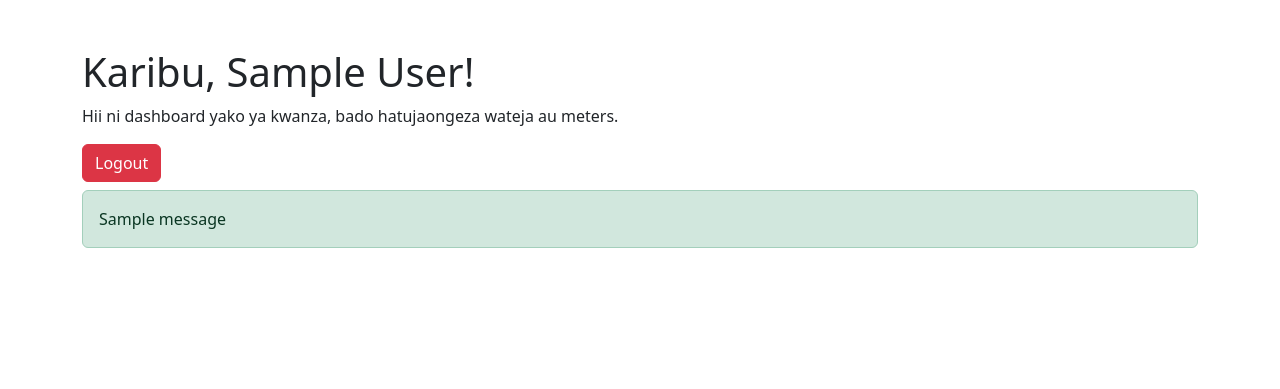
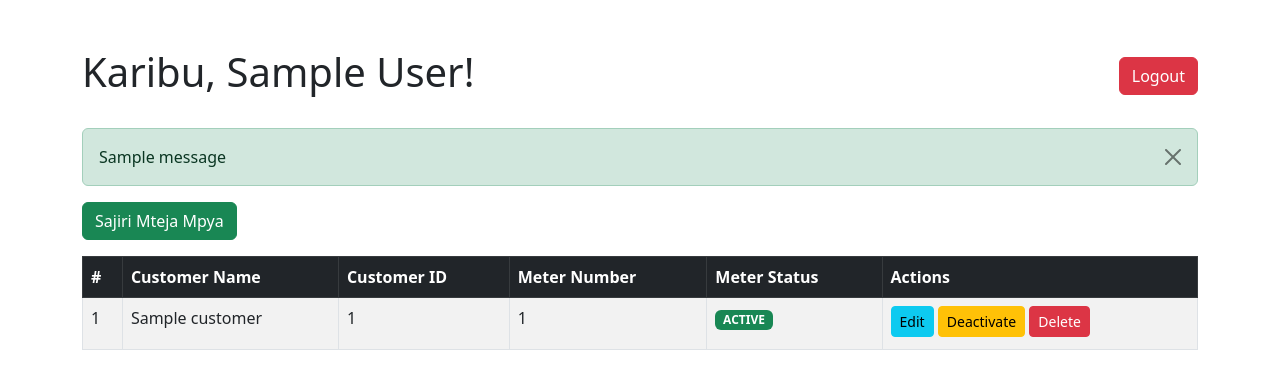
Before and after one commit to Masoud25544/water_supply_manegement_system, a Flask app: template templates/boss_dashboard.html in a window 1280 px wide. Shown: the top 389 px of the page. Run offline with Flask 3, Linux system fonts and the light colour scheme; the template is opened without the code that fills it: most values are stand-ins (such as "Sample title", 1, 10 or a date in 2020); one stand-in notice (Sample message) is shown.

Commit message:
Updated app, fixed dashboard and customer pages

```diff
--- a/app.py
+++ b/app.py
@@ -10,13 +10,13 @@ app = Flask(__name__)
 app.secret_key = "supersecretkey"
 DB_PATH = "water_supply.db"
 
-# Database connection
+# ================= DATABASE CONNECTION ==================
 def get_db_connection():
     conn = sqlite3.connect(DB_PATH)
     conn.row_factory = sqlite3.Row
     return conn
 
-# ================== SUPER ADMIN ==================
+# ================= SUPER ADMIN ==================
 @app.route("/superadmin/login", methods=["GET", "POST"])
 def superadmin_login():
     if request.method == "POST":
@@ -24,50 +24,40 @@ def superadmin_login():
         password = request.form.get("password")
         conn = get_db_connection()
         cur = conn.cursor()
-        cur.execute("SELECT * FROM super_admin WHERE username = ?", (username,))
+        cur.execute("SELECT * FROM super_admin WHERE username=?", (username,))
         admin = cur.fetchone()
         conn.close()
-
         if admin and check_password_hash(admin["password"], password):
             session["superadmin_id"] = admin["admin_id"]
-            session["superadmin_username"] = admin["username"]
             flash("Karibu Super Admin!", "success")
             return redirect(url_for("superadmin_dashboard"))
         flash("Username au password si sahihi.", "danger")
     return render_template("superadmin_login.html")
 
-
 @app.route("/superadmin/dashboard")
 def superadmin_dashboard():
     if "superadmin_id" not in session:
-        flash("Tafadhali ingia kwanza kama Super Admin", "danger")
+        flash("Login required", "danger")
         return redirect(url_for("superadmin_login"))
-
     conn = get_db_connection()
     cur = conn.cursor()
-    cur.execute("""
-        SELECT boss_id, full_name, username, status, trial_end_date
-        FROM boss
-        ORDER BY full_name
-    """)
+    cur.execute("SELECT boss_id, full_name, username, status FROM boss ORDER BY full_name")
     bosses = cur.fetchall()
     conn.close()
     return render_template("superadmin_dashboard.html", bosses=bosses)
-
 
 @app.route("/superadmin/toggle_boss/<boss_id>")
 def toggle_boss(boss_id):
     if "superadmin_id" not in session:
         flash("Login required", "danger")
         return redirect(url_for("superadmin_login"))
-
     conn = get_db_connection()
     cur = conn.cursor()
-    cur.execute("SELECT status FROM boss WHERE boss_id = ?", (boss_id,))
+    cur.execute("SELECT status FROM boss WHERE boss_id=?", (boss_id,))
     boss = cur.fetchone()
     if boss:
         new_status = "INACTIVE" if boss["status"] == "ACTIVE" else "ACTIVE"
-        cur.execute("UPDATE boss SET status = ? WHERE boss_id = ?", (new_status, boss_id))
+        cur.execute("UPDATE boss SET status=? WHERE boss_id=?", (new_status, boss_id))
         conn.commit()
         flash(f"Boss status imebadilishwa kuwa {new_status}", "success")
     else:
@@ -75,34 +65,28 @@ def toggle_boss(boss_id):
     conn.close()
     return redirect(url_for("superadmin_dashboard"))
 
-
 @app.route("/superadmin/reset_boss_password/<boss_id>")
 def superadmin_reset_boss_password(boss_id):
     if "superadmin_id" not in session:
         flash("Login required", "danger")
         return redirect(url_for("superadmin_login"))
-
     new_password = ''.join(random.choices(string.ascii_letters + string.digits, k=8))
     hashed_pw = generate_password_hash(new_password)
-
     conn = get_db_connection()
     cur = conn.cursor()
-    cur.execute("UPDATE boss SET password = ? WHERE boss_id = ?", (hashed_pw, boss_id))
+    cur.execute("UPDATE boss SET password=? WHERE boss_id=?", (hashed_pw, boss_id))
     conn.commit()
     conn.close()
-
     flash(f"Password mpya ya boss: {new_password}", "success")
     return redirect(url_for("superadmin_dashboard"))
-
 
 @app.route("/superadmin/logout")
 def superadmin_logout():
     session.pop("superadmin_id", None)
-    session.pop("superadmin_username", None)
     flash("Umetoka kwenye Super Admin", "success")
     return redirect(url_for("superadmin_login"))
 
-# ================== BOSS ==================
+# ================= BOSS ==================
 @app.route("/boss/signup", methods=["GET", "POST"])
 def boss_signup():
     if request.method == "POST":
@@ -114,7 +98,6 @@ def boss_signup():
         signup_date = datetime.now().strftime("%Y-%m-%d %H:%M:%S")
         trial_end_date = (datetime.now() + timedelta(days=7)).strftime("%Y-%m-%d %H:%M:%S")
         status = "ACTIVE"
-
         conn = get_db_connection()
         cur = conn.cursor()
         try:
@@ -125,12 +108,10 @@ def boss_signup():
             conn.commit()
             flash("Boss account imeundwa! Sasa unaweza kuingia.", "success")
         except sqlite3.IntegrityError:
-            flash("Username tayari ipo, chagua nyingine.", "danger")
+            flash("Username tayari ipo.", "danger")
         conn.close()
         return redirect(url_for("boss_login"))
-
     return render_template("boss_signup.html")
-
 
 @app.route("/boss/login", methods=["GET", "POST"])
 def boss_login():
@@ -139,74 +120,168 @@ def boss_login():
         password = request.form.get("password")
         conn = get_db_connection()
         cur = conn.cursor()
-        cur.execute("SELECT * FROM boss WHERE username = ?", (username,))
+        cur.execute("SELECT * FROM boss WHERE username=?", (username,))
         boss = cur.fetchone()
         conn.close()
-
         if boss and check_password_hash(boss["password"], password):
-
-            # 🔹 Angalia status kwanza
             if boss["status"] != "ACTIVE":
-                flash("Account yako imefungwa. Tafadhali wasiliana na Super Admin.", "danger")
+                flash("Account imefungwa.", "danger")
                 return redirect(url_for("boss_login"))
-
-            # 🔹 Angalia trial
             now = datetime.now()
             trial_end = datetime.strptime(boss["trial_end_date"], "%Y-%m-%d %H:%M:%S")
             if now > trial_end:
-                flash("Trial imeisha, tafadhali lipia au wasiliana na admin.", "danger")
+                flash("Trial imeisha.", "danger")
                 return redirect(url_for("boss_login"))
-
-            # 🔹 Login sahihi
             session["boss_id"] = boss["boss_id"]
-            session["boss_username"] = boss["username"]
             flash(f"Karibu, {boss['full_name']}!", "success")
             return redirect(url_for("boss_dashboard"))
-        else:
-            flash("Username au password sio sahihi.", "danger")
-            return redirect(url_for("boss_login"))
-
+        flash("Username au password sio sahihi.", "danger")
+        return redirect(url_for("boss_login"))
     return render_template("boss_login.html")
 
 @app.route("/boss_dashboard")
 def boss_dashboard():
     if "boss_id" not in session:
         return redirect(url_for("boss_login"))
-
-    conn = sqlite3.connect("water_supply.db")
-    conn.row_factory = sqlite3.Row
+    conn = get_db_connection()
     cur = conn.cursor()
-
-    # Chukua taarifa za boss
-    cur.execute("SELECT * FROM boss WHERE boss_id = ?", (session["boss_id"],))
+    cur.execute("SELECT * FROM boss WHERE boss_id=?", (session["boss_id"],))
     boss = cur.fetchone()
-
-    # Chukua meters
     cur.execute("""
         SELECT c.customer_id, c.full_name AS customer_name,
-               m.meter_number, m.status AS meter_status
+               c.phone, c.area, c.house_number, m.meter_number, m.status AS meter_status
         FROM customers c
-        LEFT JOIN meters m ON c.customer_id = m.customer_id
-        WHERE c.boss_id = ?
+        LEFT JOIN meters m ON c.customer_id=m.customer_id
+        WHERE c.boss_id=?
     """, (session["boss_id"],))
-
-    meters = cur.fetchall()
-
+    customers = cur.fetchall()
     conn.close()
-
-    return render_template(
-        "boss_dashboard.html",
-        boss=boss,          # 👈 HII NDIO MUHIMU
-        meters=meters
-    )
+    return render_template("boss_dashboard.html", boss=boss, customers=customers)
 
 @app.route("/boss/logout")
 def boss_logout():
     session.pop("boss_id", None)
-    session.pop("boss_username", None)
     flash("Umetoka kwenye dashboard ya boss", "success")
     return redirect(url_for("boss_login"))
 
+# ================= CUSTOMER MANAGEMENT ==================
+@app.route("/boss/add_customer", methods=["GET", "POST"])
+def add_customer():
+    if "boss_id" not in session:
+        flash("Tafadhali ingia kwanza", "danger")
+        return redirect(url_for("boss_login"))
+    if request.method == "POST":
+        full_name = request.form.get("full_name")
+        phone = request.form.get("phone")
+        area = request.form.get("area")
+        house_number = request.form.get("house_number")
+        meter_number = request.form.get("meter_number")
+        if not full_name or not meter_number:
+            flash("Jina kamili na meter number ni lazima!", "danger")
+            return redirect(url_for("add_customer"))
+        customer_id = "CUST-" + str(uuid.uuid4())[:8]
+        meter_id = "MTR-" + str(uuid.uuid4())[:8]
+        now = datetime.now().strftime("%Y-%m-%d %H:%M:%S")
+        status = "ACTIVE"
+        conn = get_db_connection()
+        cur = conn.cursor()
+        try:
+            cur.execute("""
+                INSERT INTO customers (customer_id, boss_id, full_name, phone, area, house_number, meter_number, status, created_at, signup_date)
+                VALUES (?, ?, ?, ?, ?, ?, ?, ?, ?, ?)
+            """, (customer_id, session["boss_id"], full_name, phone, area, house_number, meter_number, status, now, now))
+            cur.execute("""
+                INSERT INTO meters (meter_id, meter_number, customer_id, status)
+                VALUES (?, ?, ?, ?)
+            """, (meter_id, meter_number, customer_id, status))
+            conn.commit()
+            flash(f"Mteja {full_name} na meter yake {meter_number} wamesajiliwa!", "success")
+        except sqlite3.Error as e:
+            flash(f"Kosa la database: {e}", "danger")
+        finally:
+            conn.close()
+        return redirect(url_for("boss_dashboard"))
+    return render_template("add_customer.html")
 
+@app.route("/boss/edit_customer/<customer_id>", methods=["GET", "POST"])
+def edit_customer(customer_id):
+    if "boss_id" not in session:
+        flash("Tafadhali ingia kwanza", "danger")
+        return redirect(url_for("boss_login"))
+    conn = get_db_connection()
+    cur = conn.cursor()
+    cur.execute("SELECT * FROM customers WHERE customer_id=?", (customer_id,))
+    customer = cur.fetchone()
+    if not customer:
+        flash("Mteja haipo", "danger")
+        conn.close()
+        return redirect(url_for("boss_dashboard"))
+    if request.method == "POST":
+        full_name = request.form.get("full_name")
+        meter_number = request.form.get("meter_number")
+        if not full_name or not meter_number:
+            flash("Jaza majina yote na meter number", "danger")
+            return redirect(url_for("edit_customer", customer_id=customer_id))
+        try:
+            cur.execute("UPDATE customers SET full_name=? WHERE customer_id=?", (full_name, customer_id))
+            cur.execute("UPDATE meters SET meter_number=? WHERE customer_id=?", (meter_number, customer_id))
+            conn.commit()
+            flash(f"Mteja {full_name} amesasishwa!", "success")
+        except sqlite3.Error as e:
+            flash(f"Kosa la database: {e}", "danger")
+        finally:
+            conn.close()
+        return redirect(url_for("boss_dashboard"))
+    conn.close()
+    return render_template("edit_customer.html", customer=customer)
+
+@app.route("/boss/deactivate_customer/<customer_id>")
+def deactivate_customer(customer_id):
+    if "boss_id" not in session:
+        flash("Tafadhali ingia kwanza", "danger")
+        return redirect(url_for("boss_login"))
+    conn = get_db_connection()
+    cur = conn.cursor()
+    cur.execute("SELECT * FROM customers WHERE customer_id=?", (customer_id,))
+    customer = cur.fetchone()
+    if not customer:
+        flash("Mteja haipo", "danger")
+        conn.close()
+        return redirect(url_for("boss_dashboard"))
+    try:
+        cur.execute("UPDATE customers SET status='INACTIVE' WHERE customer_id=?", (customer_id,))
+        conn.commit()
+        flash(f"Mteja {customer['full_name']} amefungwa!", "success")
+    except sqlite3.Error as e:
+        flash(f"Kosa la database: {e}", "danger")
+    finally:
+        conn.close()
+    return redirect(url_for("boss_dashboard"))
+
+@app.route("/boss/delete_customer/<customer_id>")
+def delete_customer(customer_id):
+    if "boss_id" not in session:
+        flash("Tafadhali ingia kwanza", "danger")
+        return redirect(url_for("boss_login"))
+    conn = get_db_connection()
+    cur = conn.cursor()
+    cur.execute("SELECT * FROM customers WHERE customer_id=?", (customer_id,))
+    customer = cur.fetchone()
+    if not customer:
+        flash("Mteja haipo", "danger")
+        conn.close()
+        return redirect(url_for("boss_dashboard"))
+    try:
+        cur.execute("DELETE FROM meters WHERE customer_id=?", (customer_id,))
+        cur.execute("DELETE FROM customers WHERE customer_id=?", (customer_id,))
+        conn.commit()
+        flash(f"Mteja {customer['full_name']} ameondolewa!", "success")
+    except sqlite3.Error as e:
+        flash(f"Kosa la database: {e}", "danger")
+    finally:
+        conn.close()
+    return redirect(url_for("boss_dashboard"))
+
+# ================= RUN APP ==================
 if __name__ == "__main__":
     app.run(debug=True)
--- a/templates/boss_dashboard.html
+++ b/templates/boss_dashboard.html
@@ -7,20 +7,77 @@
 </head>
 <body>
 <div class="container mt-5">
-    <h1>Karibu, {{ boss.full_name }}!</h1>
-    <p>Hii ni dashboard yako ya kwanza, bado hatujaongeza wateja au meters.</p>
 
-    <div class="mt-3">
+    <!-- Header -->
+    <div class="d-flex justify-content-between align-items-center mb-4">
+        <h1>Karibu, {{ boss.full_name }}!</h1>
         <a href="{{ url_for('boss_logout') }}" class="btn btn-danger">Logout</a>
     </div>
 
+    <!-- Flash Messages -->
     {% with messages = get_flashed_messages(with_categories=true) %}
       {% if messages %}
         {% for category, message in messages %}
-          <div class="alert alert-{{ category }} mt-2">{{ message }}</div>
+          <div class="alert alert-{{ category }} alert-dismissible fade show" role="alert">
+            {{ message }}
+            <button type="button" class="btn-close" data-bs-dismiss="alert" aria-label="Close"></button>
+          </div>
         {% endfor %}
       {% endif %}
     {% endwith %}
+
+    <!-- Add Customer Button -->
+    <div class="mb-3">
+        <a href="{{ url_for('add_customer') }}" class="btn btn-success">Sajiri Mteja Mpya</a>
+    </div>
+
+    <!-- Customers & Meters Table -->
+    <table class="table table-striped table-bordered">
+        <thead class="table-dark">
+            <tr>
+                <th>#</th>
+                <th>Customer Name</th>
+                <th>Customer ID</th>
+                <th>Meter Number</th>
+                <th>Meter Status</th>
+                <th>Actions</th>
+            </tr>
+        </thead>
+        <tbody>
+            {% for m in customers %}
+            <tr>
+                <td>{{ loop.index }}</td>
+                <td>{{ m.customer_name }}</td>
+                <td>{{ m.customer_id }}</td>
+                <td>{{ m.meter_number or "Hakuna" }}</td>
+                <td>
+                    {% if m.meter_status == 'ACTIVE' %}
+                        <span class="badge bg-success">ACTIVE</span>
+                    {% elif m.meter_status == 'INACTIVE' %}
+                        <span class="badge bg-secondary">INACTIVE</span>
+                    {% else %}
+                        <span class="badge bg-warning">Haijawekwa</span>
+                    {% endif %}
+                </td>
+                <td>
+                    {% if m.meter_number %}
+                        <a href="{{ url_for('edit_customer', customer_id=m.customer_id) }}" class="btn btn-sm btn-info mb-1">Edit</a>
+                        <a href="{{ url_for('deactivate_customer', customer_id=m.customer_id) }}" class="btn btn-sm btn-warning mb-1">Deactivate</a>
+                        <a href="{{ url_for('delete_customer', customer_id=m.customer_id) }}" class="btn btn-sm btn-danger mb-1">Delete</a>
+                    {% else %}
+                        <span class="text-muted">Hakuna kitendo</span>
+                    {% endif %}
+                </td>
+            </tr>
+            {% else %}
+            <tr>
+                <td colspan="6" class="text-center">Hakuna wateja waliosajiliwa bado.</td>
+            </tr>
+            {% endfor %}
+        </tbody>
+    </table>
+
 </div>
+<script src="https://cdn.jsdelivr.net/npm/bootstrap@5.3.0/dist/js/bootstrap.bundle.min.js"></script>
 </body>
 </html>
```
Also changed, not shown: templates/add_customer.html (added, +23 -0 lines), templates/edit_customer.html (added, +34 -0 lines).
